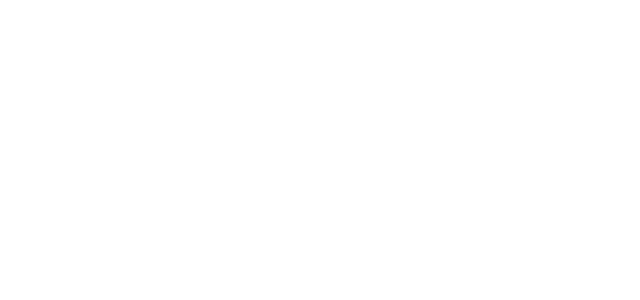
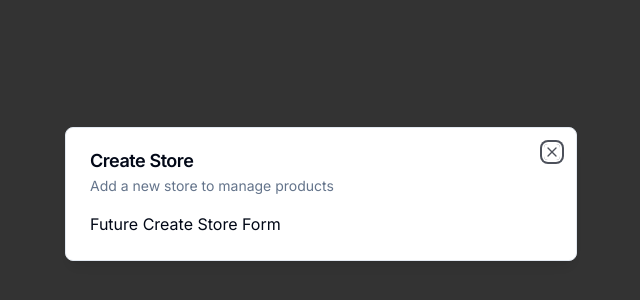
Before and after one commit to LeoSoftwareGuy/admin-for-ecommerce, a Next.js app: page / in a window 1280 px wide. Shown: the part 206-506 px from the top of the page, without its empty margins (319-959 px from the left). Built offline with nearby package versions, Linux system fonts and the light colour scheme.

Commit message:
Model component,

```diff
--- a/app/(root)/page.tsx
+++ b/app/(root)/page.tsx
@@ -1,11 +1,18 @@
-import { UserButton } from "@clerk/nextjs";
+"use client";
+
+import useStoreModal from "@/hooks/use-store-modal";
+import { useEffect } from "react";
 
 const SetupPage = () => {
-  return (
-    <div className="p-4">
-      <UserButton afterSignOutUrl="/" />
-    </div>
-  );
+  const onOpen = useStoreModal((state) => state.onOpen);
+  const isOpen = useStoreModal((state) => state.isOpen);
+
+  useEffect(() => {
+    if (!isOpen) {
+      onOpen();
+    }
+  }, [isOpen, onOpen]);
+  return <div className="p-4"></div>;
 };
 
 export default SetupPage;
--- a/app/layout.tsx
+++ b/app/layout.tsx
@@ -2,6 +2,7 @@
 import { Inter } from "next/font/google";
 import { ClerkProvider } from "@clerk/nextjs";
 import "./globals.css";
+import { ModalProvider } from "@/providers/modal-provider";
 
 const inter = Inter({ subsets: ["latin"] });
 
@@ -18,7 +19,10 @@
   return (
     <ClerkProvider>
       <html lang="en">
-        <body className={inter.className}>{children}</body>
+        <body className={inter.className}>
+          <ModalProvider />
+          {children}
+        </body>
       </html>
     </ClerkProvider>
   );
--- /dev/null
+++ b/components/modals/store-modal.tsx
@@ -0,0 +1,19 @@
+"use client";
+
+import useStoreModal from "@/hooks/use-store-modal";
+import { Modal } from "@/components//ui/modal";
+
+export const StoreModal = () => {
+  const storeModal = useStoreModal();
+
+  return (
+    <Modal
+      title="Create Store"
+      description="Add a new store to manage products"
+      isOpen={storeModal.isOpen}
+      onClose={storeModal.onClose}
+    >
+      Future Create Store Form
+    </Modal>
+  );
+};
--- /dev/null
+++ b/components/ui/dialog.tsx
@@ -0,0 +1,122 @@
+"use client"
+
+import * as React from "react"
+import * as DialogPrimitive from "@radix-ui/react-dialog"
+import { X } from "lucide-react"
+
+import { cn } from "@/lib/utils"
+
+const Dialog = DialogPrimitive.Root
+
+const DialogTrigger = DialogPrimitive.Trigger
+
+const DialogPortal = DialogPrimitive.Portal
+
+const DialogClose = DialogPrimitive.Close
+
+const DialogOverlay = React.forwardRef<
+  React.ElementRef<typeof DialogPrimitive.Overlay>,
+  React.ComponentPropsWithoutRef<typeof DialogPrimitive.Overlay>
+>(({ className, ...props }, ref) => (
+  <DialogPrimitive.Overlay
+    ref={ref}
+    className={cn(
+      "fixed inset-0 z-50 bg-black/80  data-[state=open]:animate-in data-[state=closed]:animate-out data-[state=closed]:fade-out-0 data-[state=open]:fade-in-0",
+      className
+    )}
+    {...props}
+  />
+))
+DialogOverlay.displayName = DialogPrimitive.Overlay.displayName
+
+const DialogContent = React.forwardRef<
+  React.ElementRef<typeof DialogPrimitive.Content>,
+  React.ComponentPropsWithoutRef<typeof DialogPrimitive.Content>
+>(({ className, children, ...props }, ref) => (
+  <DialogPortal>
+    <DialogOverlay />
+    <DialogPrimitive.Content
+      ref={ref}
+      className={cn(
+        "fixed left-[50%] top-[50%] z-50 grid w-full max-w-lg translate-x-[-50%] translate-y-[-50%] gap-4 border bg-background p-6 shadow-lg duration-200 data-[state=open]:animate-in data-[state=closed]:animate-out data-[state=closed]:fade-out-0 data-[state=open]:fade-in-0 data-[state=closed]:zoom-out-95 data-[state=open]:zoom-in-95 data-[state=closed]:slide-out-to-left-1/2 data-[state=closed]:slide-out-to-top-[48%] data-[state=open]:slide-in-from-left-1/2 data-[state=open]:slide-in-from-top-[48%] sm:rounded-lg",
+        className
+      )}
+      {...props}
+    >
+      {children}
+      <DialogPrimitive.Close className="absolute right-4 top-4 rounded-sm opacity-70 ring-offset-background transition-opacity hover:opacity-100 focus:outline-none focus:ring-2 focus:ring-ring focus:ring-offset-2 disabled:pointer-events-none data-[state=open]:bg-accent data-[state=open]:text-muted-foreground">
+        <X className="h-4 w-4" />
+        <span className="sr-only">Close</span>
+      </DialogPrimitive.Close>
+    </DialogPrimitive.Content>
+  </DialogPortal>
+))
+DialogContent.displayName = DialogPrimitive.Content.displayName
+
+const DialogHeader = ({
+  className,
+  ...props
+}: React.HTMLAttributes<HTMLDivElement>) => (
+  <div
+    className={cn(
+      "flex flex-col space-y-1.5 text-center sm:text-left",
+      className
+    )}
+    {...props}
+  />
+)
+DialogHeader.displayName = "DialogHeader"
+
+const DialogFooter = ({
+  className,
+  ...props
+}: React.HTMLAttributes<HTMLDivElement>) => (
+  <div
+    className={cn(
+      "flex flex-col-reverse sm:flex-row sm:justify-end sm:space-x-2",
+      className
+    )}
+    {...props}
+  />
+)
+DialogFooter.displayName = "DialogFooter"
+
+const DialogTitle = React.forwardRef<
+  React.ElementRef<typeof DialogPrimitive.Title>,
+  React.ComponentPropsWithoutRef<typeof DialogPrimitive.Title>
+>(({ className, ...props }, ref) => (
+  <DialogPrimitive.Title
+    ref={ref}
+    className={cn(
+      "text-lg font-semibold leading-none tracking-tight",
+      className
+    )}
+    {...props}
+  />
+))
+DialogTitle.displayName = DialogPrimitive.Title.displayName
+
+const DialogDescription = React.forwardRef<
+  React.ElementRef<typeof DialogPrimitive.Description>,
+  React.ComponentPropsWithoutRef<typeof DialogPrimitive.Description>
+>(({ className, ...props }, ref) => (
+  <DialogPrimitive.Description
+    ref={ref}
+    className={cn("text-sm text-muted-foreground", className)}
+    {...props}
+  />
+))
+DialogDescription.displayName = DialogPrimitive.Description.displayName
+
+export {
+  Dialog,
+  DialogPortal,
+  DialogOverlay,
+  DialogClose,
+  DialogTrigger,
+  DialogContent,
+  DialogHeader,
+  DialogFooter,
+  DialogTitle,
+  DialogDescription,
+}
--- /dev/null
+++ b/components/ui/modal.tsx
@@ -0,0 +1,42 @@
+"use client";
+import {
+  Dialog,
+  DialogContent,
+  DialogHeader,
+  DialogTitle,
+  DialogDescription,
+} from "@/components/ui/dialog";
+
+interface ModalProps {
+  title: string;
+  description: string;
+  isOpen: boolean;
+  onClose: () => void;
+  children?: React.ReactNode;
+}
+
+export const Modal: React.FC<ModalProps> = ({
+  title,
+  description,
+  isOpen,
+  onClose,
+  children,
+}) => {
+  const onChange = (open: boolean) => {
+    if (!open) {
+      onClose();
+    }
+  };
+
+  return (
+    <Dialog open={isOpen} onOpenChange={onChange}>
+      <DialogContent>
+        <DialogHeader>
+          <DialogTitle>{title}</DialogTitle>
+          <DialogDescription>{description}</DialogDescription>
+        </DialogHeader>
+        <div>{children}</div>
+      </DialogContent>
+    </Dialog>
+  );
+};
--- /dev/null
+++ b/hooks/use-store-modal.tsx
@@ -0,0 +1,15 @@
+import { create } from "zustand";
+
+interface useStoreModalStore {
+  isOpen: boolean;
+  onOpen: () => void;
+  onClose: () => void;
+}
+
+export const useStoreModal = create<useStoreModalStore>((set) => ({
+  isOpen: false,
+  onOpen: () => set({ isOpen: true }),
+  onClose: () => set({ isOpen: false }),
+}));
+
+export default useStoreModal;
--- a/package.json
+++ b/package.json
@@ -10,6 +10,7 @@
   },
   "dependencies": {
     "@clerk/nextjs": "^4.29.9",
+    "@radix-ui/react-dialog": "^1.0.5",
     "@radix-ui/react-slot": "^1.0.2",
     "class-variance-authority": "^0.7.0",
     "clsx": "^2.1.0",
@@ -18,7 +19,8 @@
     "react": "^18",
     "react-dom": "^18",
     "tailwind-merge": "^2.2.1",
-    "tailwindcss-animate": "^1.0.7"
+    "tailwindcss-animate": "^1.0.7",
+    "zustand": "^4.5.2"
   },
   "devDependencies": {
     "@types/node": "^20",
--- /dev/null
+++ b/providers/modal-provider.tsx
@@ -0,0 +1,25 @@
+"use client";
+// Entire purpose of this component is to advert hidration error from hapening
+// when back and front are not in sync
+import { StoreModal } from "@/components/modals/store-modal";
+
+import { useState, useEffect } from "react";
+
+export const ModalProvider = () => {
+  const [isMounted, setIsMounted] = useState(false);
+
+  useEffect(() => {
+    setIsMounted(true);
+  }, []);
+
+  // Server side rendering
+  if (!isMounted) {
+    return null;
+  }
+
+  return (
+    <>
+      <StoreModal />
+    </>
+  );
+};
```
Also changed, not shown: 1 other file (tests, documents, lock files or other folders).
